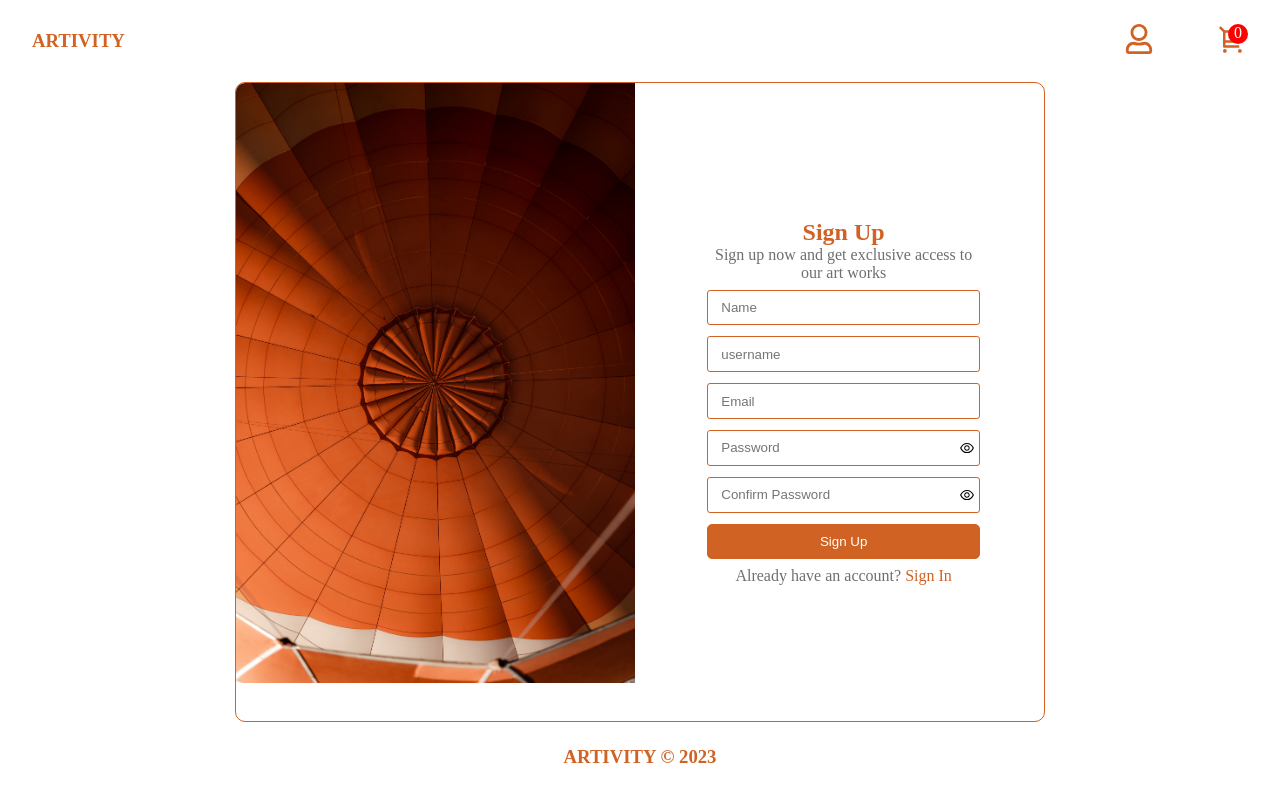
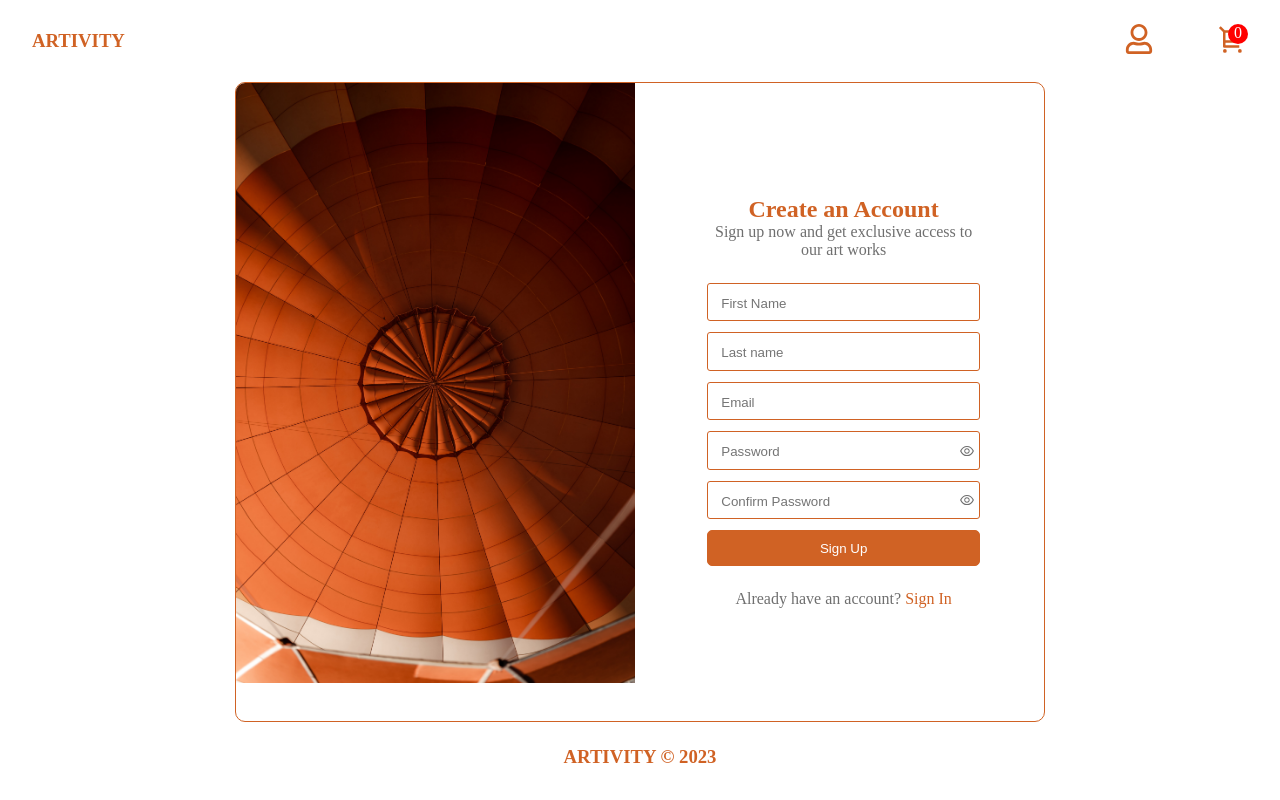
Before and after one commit to Hassan-neu/artivity, a Next.js app: page /register in a window 1280 px wide. Built offline with nearby package versions, Linux system fonts and the light colour scheme.

Commit message:
login and register form validation

```diff
--- /dev/null
+++ b/libs/registerValidate.js
@@ -0,0 +1,32 @@
+export default function registerValidate(values) {
+    const errors = {};
+    if (!values.firstName) {
+        errors.firstName = "Input your first name";
+    } else if (values.firstName.includes(" ")) {
+        errors.firstName = "Name can't contain space";
+    }
+    if (!values.lastName) {
+        errors.lastName = "Input a your last name";
+    } else if (values.lastName.includes(" ")) {
+        errors.lastName = "Name can't contain space";
+    }
+    if (!values.email) errors.email = "Please enter email";
+    else if (!/^[A-Z0-9._%+-]+@[A-Z0-9.-]+\.[A-Z]{2,4}$/i.test(values.email)) {
+        errors.email = "Invalid email";
+    }
+    if (!values.password) {
+        errors.password = "Please enter password";
+    } else if (values.password.includes(" ")) {
+        errors.password = "Password contains empty space";
+    } else if (values.password.length < 8) {
+        errors.password = "Password is less than 8";
+    } else if (values.password.length > 20) {
+        errors.password = "Password is greater than 20";
+    }
+    if (!values.cPassword) {
+        errors.cPassword = "Confirm password";
+    } else if (values.password != values.cPassword) {
+        errors.cPassword = "Password does not match";
+    }
+    return errors;
+}
--- a/package.json
+++ b/package.json
@@ -12,6 +12,7 @@
     "@sanity/image-url": "^1.0.2",
     "eslint": "8.39.0",
     "eslint-config-next": "13.3.1",
+    "formik": "^2.2.9",
     "gsap": "^3.11.5",
     "next": "13.3.1",
     "next-auth": "^4.22.1",
--- a/pages/register.js
+++ b/pages/register.js
@@ -2,8 +2,25 @@ import Head from "next/head";
 import Link from "next/link";
 import React, { useState } from "react";
 import { AiOutlineEye, AiOutlineEyeInvisible } from "react-icons/ai";
+import { useFormik } from "formik";
+import registerValidate from "@/libs/registerValidate";
 const Register = () => {
     const [showPass, setShowPass] = useState({ pass: false, cPass: false });
+    const formik = useFormik({
+        initialValues: {
+            firstName: "",
+            lastName: "",
+            email: "",
+            password: "",
+            cPassword: "",
+        },
+        validate: registerValidate,
+        onSubmit,
+    });
+    async function onSubmit(values) {
+        console.log(values);
+    }
+    console.log(formik.errors);
     return (
         <>
             <Head>
@@ -15,38 +32,80 @@ const Register = () => {
                         <div className="bg-register"></div>
                         <div className="form-side">
                             <div className="register-head">
-                                <h2>Sign Up</h2>
+                                <h2>Create an Account</h2>
                                 <p>
                                     Sign up now and get exclusive access to our
                                     art works
                                 </p>
                             </div>
-                            <form action="submit" className="register-form">
-                                <div className="name">
+                            <form
+                                className="register-form"
+                                onSubmit={formik.handleSubmit}
+                            >
+                                <div
+                                    data-mode={
+                                        formik.errors.firstName &&
+                                        formik.touched.firstName &&
+                                        "invalid"
+                                    }
+                                >
                                     <input
                                         type="text"
-                                        name="name"
-                                        id="name"
-                                        placeholder="Name"
+                                        name="firstName"
+                                        id="firstname"
+                                        placeholder="First Name"
+                                        {...formik.getFieldProps("firstName")}
                                     />
+                                    {formik.errors.firstName &&
+                                        formik.touched.firstName && (
+                                            <p>{formik.errors.firstName}</p>
+                                        )}
                                 </div>
-                                <div className="username">
+                                <div
+                                    data-mode={
+                                        formik.errors.lastName &&
+                                        formik.touched.lastName &&
+                                        "invalid"
+                                    }
+                                >
                                     <input
                                         type="text"
-                                        name="username"
-                                        id="username"
-                                        placeholder="username"
+                                        name="lastName"
+                                        id="lastname"
+                                        placeholder="Last name"
+                                        {...formik.getFieldProps("lastName")}
                                     />
+                                    {formik.errors.lastName &&
+                                        formik.touched.lastName && (
+                                            <p>{formik.errors.lastName}</p>
+                                        )}
                                 </div>
-                                <div className="email">
+                                <div
+                                    data-mode={
+                                        formik.errors.email &&
+                                        formik.touched.email &&
+                                        "invalid"
+                                    }
+                                >
                                     <input
                                         type="email"
                                         name="email"
                                         id="email"
                                         placeholder="Email"
+                                        {...formik.getFieldProps("email")}
                                     />
+                                    {formik.errors.email &&
+                                        formik.touched.email && (
+                                            <p>{formik.errors.email}</p>
+                                        )}
                                 </div>
-                                <div className="password">
+                                <div
+                                    data-mode={
+                                        formik.errors.password &&
+                                        formik.touched.password &&
+                                        "invalid"
+                                    }
+                                >
                                     <input
                                         type={
                                             showPass.pass ? "text" : "password"
@@ -54,7 +113,12 @@ const Register = () => {
                                         name="password"
                                         id="password"
                                         placeholder="Password"
+                                        {...formik.getFieldProps("password")}
                                     />
+                                    {formik.errors.password &&
+                                        formik.touched.password && (
+                                            <p>{formik.errors.password}</p>
+                                        )}
                                     <span
                                         onClick={() =>
                                             setShowPass({
@@ -70,15 +134,26 @@ const Register = () => {
                                         )}
                                     </span>
                                 </div>
-                                <div className="cpassword">
+                                <div
+                                    data-mode={
+                                        formik.errors.cPassword &&
+                                        formik.touched.cPassword &&
+                                        "invalid"
+                                    }
+                                >
                                     <input
                                         type={
                                             showPass.cPass ? "text" : "password"
                                         }
-                                        name="cpassword"
+                                        name="cPassword"
                                         id="cpassword"
                                         placeholder="Confirm Password"
+                                        {...formik.getFieldProps("cPassword")}
                                     />
+                                    {formik.errors.cPassword &&
+                                        formik.touched.cPassword && (
+                                            <p>{formik.errors.cPassword}</p>
+                                        )}
                                     <span
                                         onClick={() =>
                                             setShowPass({
--- a/styles/globals.css
+++ b/styles/globals.css
@@ -87,7 +87,7 @@ button:active {
     display: flex;
     flex-direction: column;
     align-items: center;
-    gap: 0.5rem;
+    gap: 1.5rem;
     padding: 0.8em 4em;
 }
 .bg-login {
@@ -127,6 +127,7 @@ button:active {
         .login-form > div:nth-child(-n + 2),
         .register-form > div:not(:last-child)
     ) {
+    position: relative;
     display: flex;
     justify-content: space-between;
     gap: 0.5rem;
@@ -136,14 +137,28 @@ button:active {
     width: 100%;
     padding: 0 0.23em;
 }
-
+div[data-mode="invalid"] {
+    border: 1px solid #ff0000 !important;
+    box-shadow: 0 0 2px #ff0000;
+}
+div[data-mode="invalid"] p {
+    font-size: 12px;
+    position: absolute;
+    top: 0;
+    left: 1.1em;
+    color: #ff0000;
+}
 :is(.login-form, .register-form) input {
-    padding: 0.7em;
+    padding: 0.9em 0.7em 0.7em;
     border: 0;
     width: 100%;
 }
 :is(.login-form, .register-form) span {
+    color: var(--secondaryColor);
     display: flex;
+}
+:is(.login-form, .register-form) span:hover {
+    color: var(--primaryColor);
 }
 :is(.login-form, .register-form) input:focus {
     outline: 0;
```
Also changed, not shown: libs/loginValidate.js (added, +17 -0 lines), pages/login.js (+42 -4 lines), 1 other file (tests, documents, lock files or other folders).
